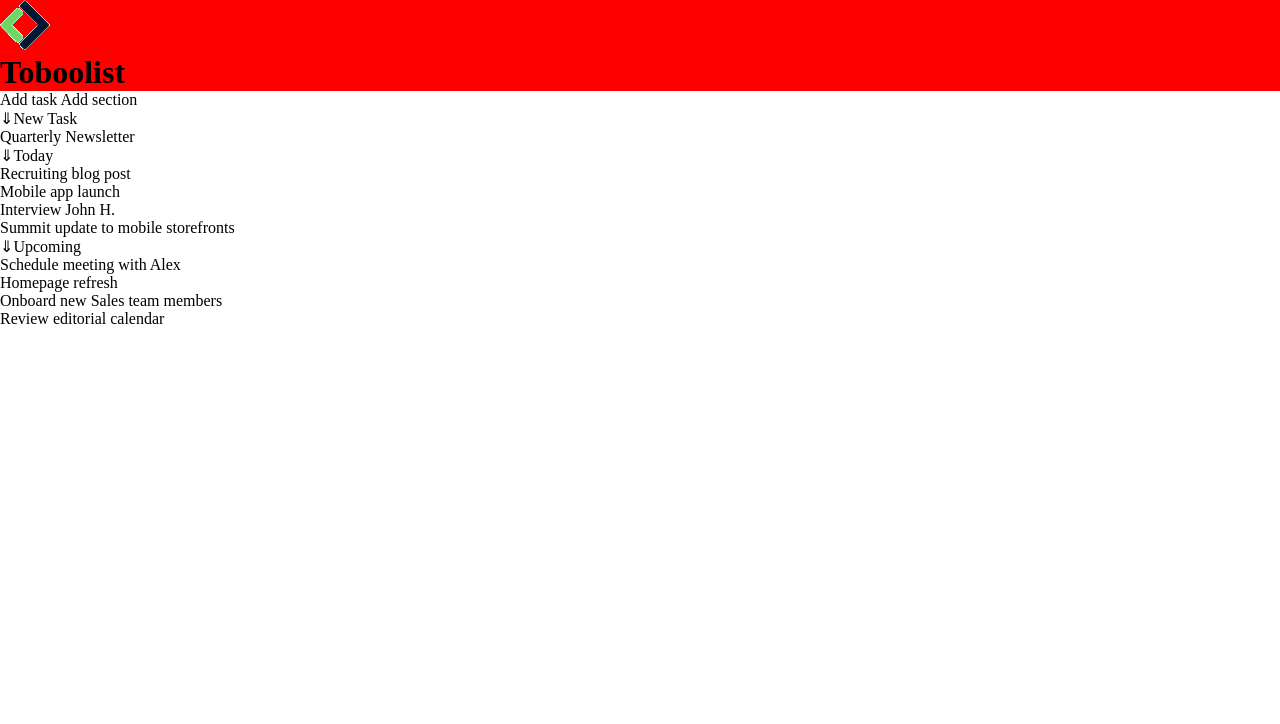
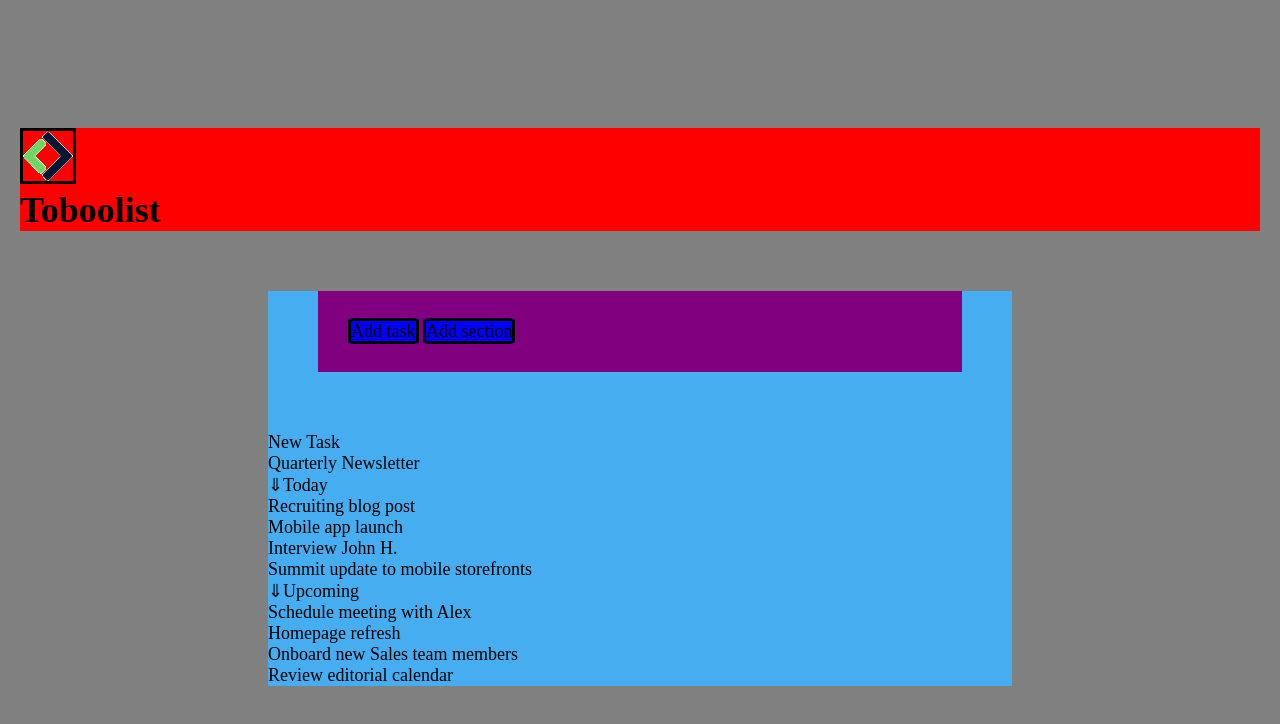
Before and after one commit to chiara1911/html-css-toboolist, a plain HTML site: page index.html in a window 1280 px wide. Drawn offline with Linux system fonts and the light colour scheme.

Commit message:
bg color

```diff
--- a/index.html
+++ b/index.html
@@ -9,18 +9,18 @@
 </head>
 <body>
     <header>
-        <img src="img/Logo.png" alt="logo-boolean"><h1>Toboolist</h1>
+        <img src="img/Logo.png" alt="logo-boolean" id="logo"><!-- --><h1>Toboolist</h1>
 
     </header>
     <main>
         <div>
-            <div>
-                <span>Add task</span>
-            <span>Add section</span>
+            <div class="add2">
+                <span class="add">Add task</span>
+                <span class="add">Add section</span>
             </div>
             <div>
                 <ul>
-                    <li>&#8659;New Task</li>
+                    <li> New Task</li>
                     <li>Quarterly Newsletter</li>
                 </ul>
                 <ul>
--- a/style.css
+++ b/style.css
@@ -3,10 +3,43 @@
     padding: 0;
     box-sizing: border-box;
 }
-
+/* header css */
 header{
     background-color: red;
+    display: block;
 }
+header h1{
+    text-align: left;
+    margin: auto;
+}
+
+#logo{
+    border: solid;
+
+}
+/* body css
+ */
+
+ body{
+    margin: 10% 20px;
+    font-size: large;
+    background-color: grey;
+
+
+ }
+ main{
+    margin: 10px 20%;
+    background-color: #47ADF1;
+ }
+ #freccia{
+    font-variant-numeric: tabular-nums;
+ }
+
+ ul{
+    list-style: none;
+ }
+
+ /* colori css */
 
 .bg-blue{
     background-color: #47ADF1;
@@ -32,3 +65,17 @@ header{
 .bg-olive{
     background-color: #B0C926;
 }
+
+.add{
+    width: 20px;
+    height: 20px;
+    background-color: blue;
+    border: solid black;
+    border-radius: 10%;
+}
+.add2{
+    background-color: purple;
+    margin:60px 50px;
+    align-items: center;
+    padding: 30px;
+}
```
